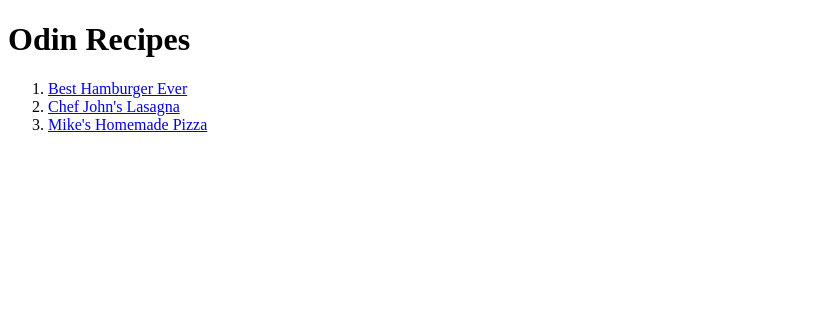
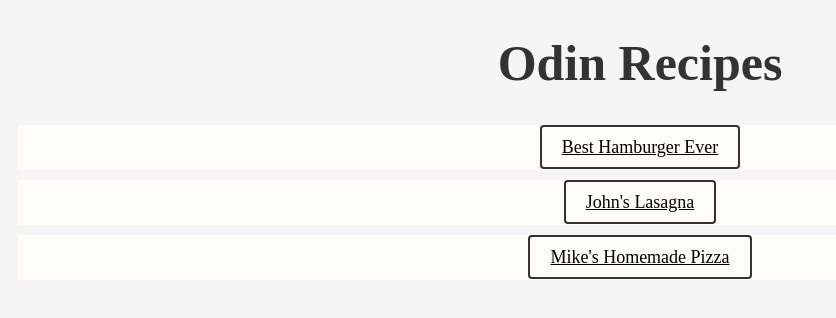
Before and after one commit to MHBiasotto/odin-recipes, a plain HTML site: page index.html in a window 1280 px wide. Shown: the whole page, without its empty margins (0-836 px from the left). Drawn offline with Linux system fonts and the light colour scheme.

Commit message:
in this commit include the style.css file in all html files and add some classes to the index.html file to apply the styles.

```diff
--- a/index.html
+++ b/index.html
@@ -7,14 +7,14 @@
     <link rel="stylesheet" href="style.css">
 </head>
 <body>
-    <h1>Odin Recipes</h1>
+    <h1 class="page-title">Odin Recipes</h1>
     <ol>
 
-        <li><a href="recipes/hamburger.html">Best Hamburger Ever</a></li>
+        <li><a class="page-link" href="recipes/hamburger.html">Best Hamburger Ever</a></li>
 
-        <li><a href="recipes/lasagna.html">Chef John's Lasagna</a></li>
+        <li><a class="page-link" href="recipes/lasagna.html">John's Lasagna</a></li>
 
-        <li><a href="recipes/pizza.html">Mike's Homemade Pizza</a></li>
+        <li><a class="page-link" href="recipes/pizza.html">Mike's Homemade Pizza</a></li>
 
     </ol>
 </body>
--- a/recipes/style.css
+++ b/recipes/style.css
@@ -0,0 +1,4 @@
+body {
+    background-color: #f5f5f5;
+    font-family: 'times new roman', serif;
+}
--- a/style.css
+++ b/style.css
@@ -0,0 +1,34 @@
+body {
+    background-color: #f5f5f5;
+    font-family: 'times new roman', serif;
+}
+
+
+.page-title {
+    color: #333;
+    text-align: center;
+    font-size: 50px;
+}
+
+ ol {
+    list-style-type: none;
+    padding: 0;
+    margin: 0;
+ }
+
+ li {
+    text-align: center ;
+    background-color: #fffbf6;
+    padding: 12px;
+    margin: 10px;
+ }
+
+.page-link {
+    background-color: #fffbf6;
+    color: black;
+    border: 2px solid #333;
+    padding: 10px 20px;
+    font-size: 18px;
+    border-radius: 4px;
+    cursor: pointer;
+}
```
